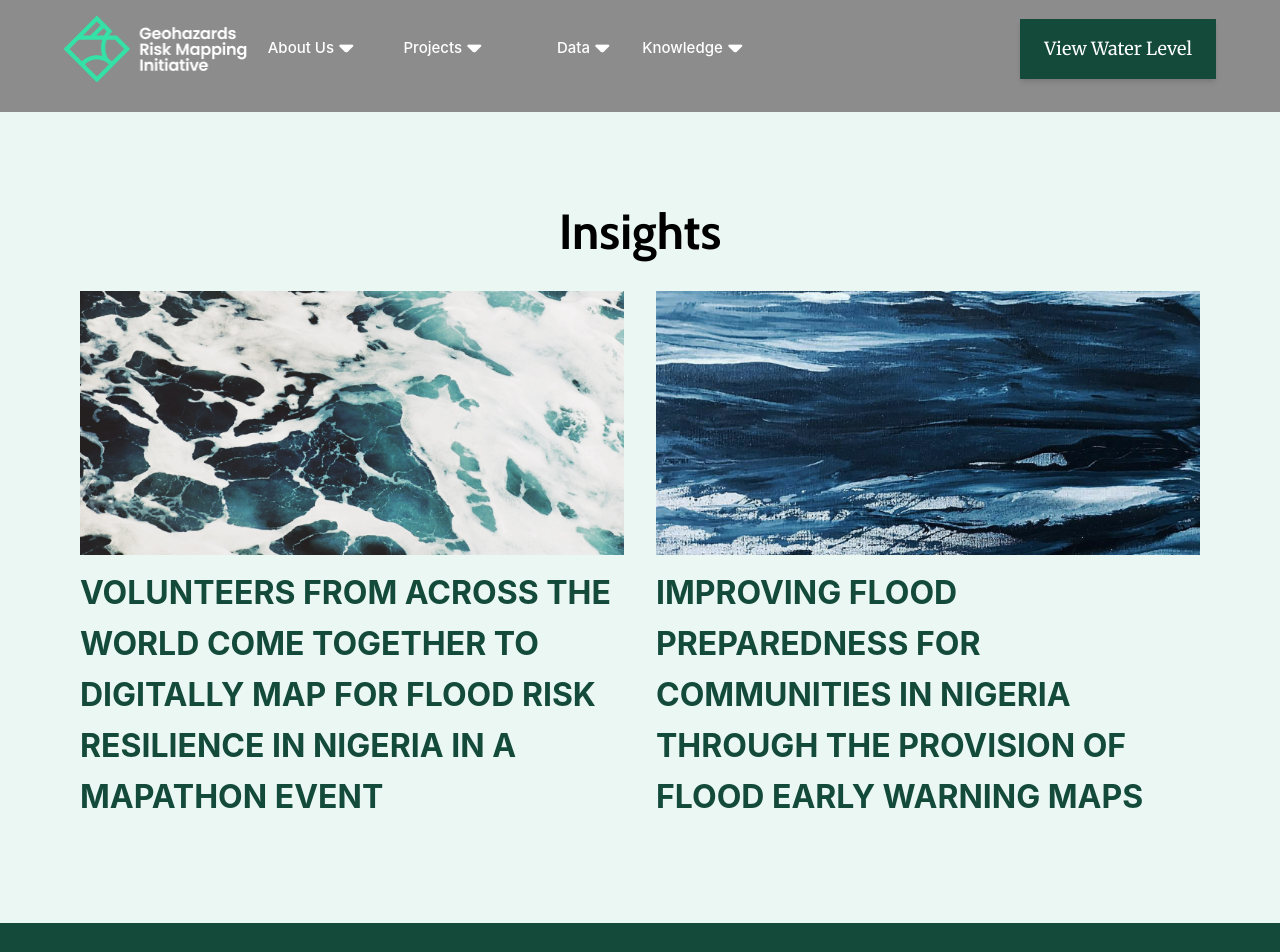
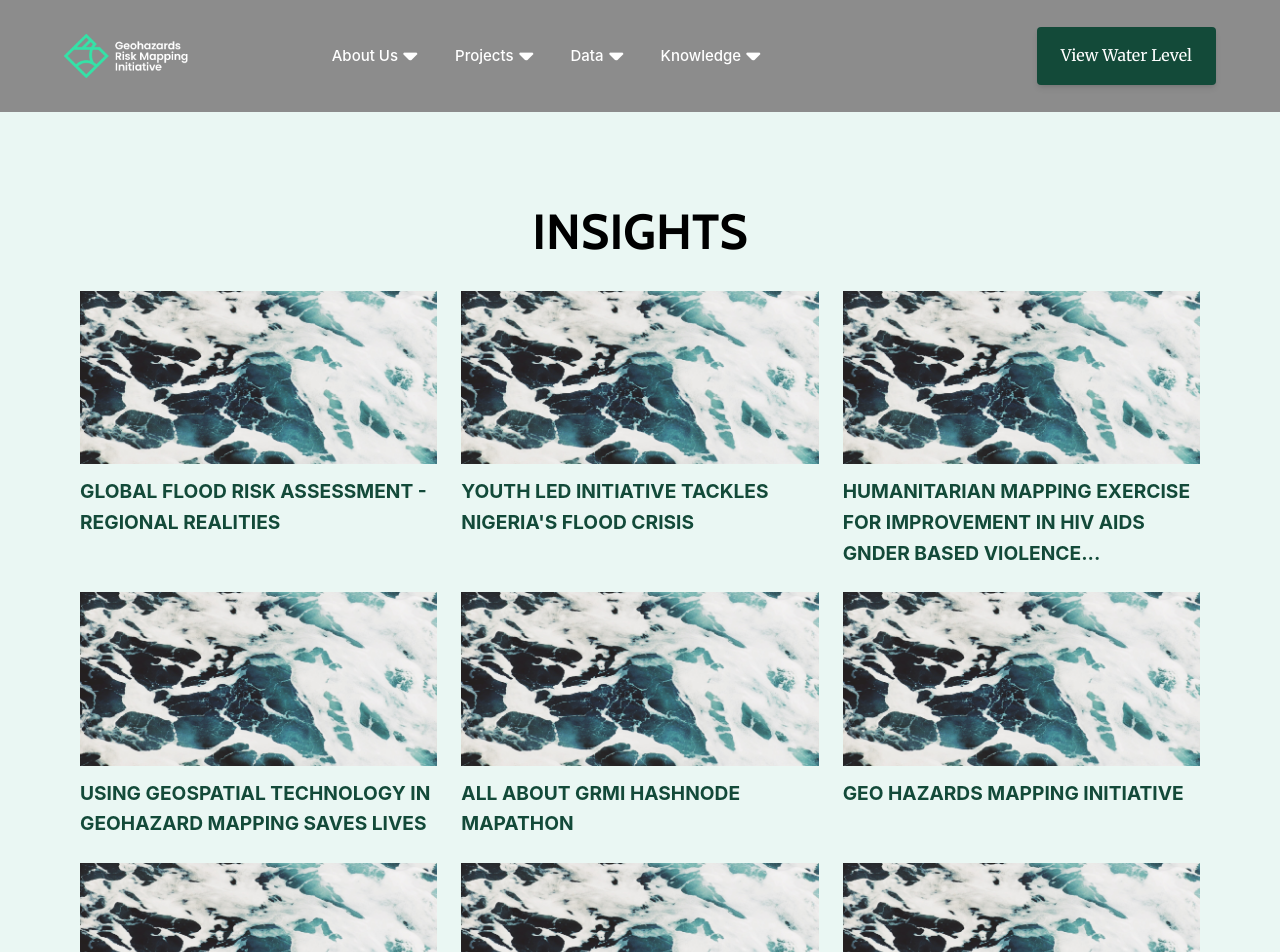
Before and after one commit to georiskmap/official-website, a Vue app: page /insights in a window 1280 px wide. Shown: the top 952 px of the page. Built offline with nearby package versions, Linux system fonts and the light colour scheme.

Commit message:
Insight Fix

```diff
--- /dev/null
+++ b/src/assets/styles/global.css
@@ -0,0 +1,5 @@
+*, ::after, ::before {
+    margin: 0;
+    padding: 0;
+    box-sizing: border-box;
+}
--- a/src/components/Dropdowns/Drop.vue
+++ b/src/components/Dropdowns/Drop.vue
@@ -6,14 +6,10 @@ const props = defineProps({
   model: Object
 })
 
-
-
-
-
 </script>
 
 <template>
-    <div class=" text-right w-32">
+    <div class="">
       <Menu as="div" class="relative inline-block text-left">
         <div>
           <MenuButton
@@ -22,13 +18,13 @@ const props = defineProps({
           >
           <div
           :class="[
-              open ? 'inline-flex hover:text-primary500 w-full justify-center rounded-md   px-4 py-2 text-md font-medium text-primary500 hover:bg-opacity-30 focus:outline-none focus-visible:ring-2 focus-visible:ring-white focus-visible:ring-opacity-75' : 'inline-flex w-full justify-center rounded-md   px-4 py-2 text-md font-medium text-white hover:text-primary500 hover:bg-opacity-30 focus:outline-none focus-visible:ring-2 focus-visible:ring-white focus-visible:ring-opacity-75'
+              open ? 'inline-flex hover:text-primary500 w-full justify-center rounded-md   px-4 py-2 text-md font-medium text-primary500 hover:bg-opacity-30 focus:outline-none focus-visible:ring-2 focus-visible:ring-white focus-visible:ring-opacity-75 transition' : 'inline-flex w-full justify-center rounded-md   px-4 py-2 text-md font-medium text-white hover:text-primary500 hover:bg-opacity-30 focus:outline-none focus-visible:ring-2 focus-visible:ring-white focus-visible:ring-opacity-75 transition'
             ]"
           >
           {{ props.model.name }}
 
            <img src="../../assets/icons/arrow-down.png" :class="[
-            open ? 'img-fluid bi-arrow-down arrow-default rotate-180' : 'img-fluid bi-arrow-down arrow-default'
+            open ? 'img-fluid bi-arrow-down arrow-default rotate-180 transition' : 'img-fluid bi-arrow-down arrow-default transition'
            ]"
                alt="Responsive image">
 
@@ -46,7 +42,7 @@ const props = defineProps({
         >
           <MenuItems
 
-            class="absolute merri right-0 mt-2 w-fit origin-top-right divide-y divide-gray-100 rounded-md bg-white shadow-lg ring-1 ring-black ring-opacity-5 focus:outline-none"
+            class="absolute  merri right-0 mt-2 w-56 p-4 min-w-56 origin-top-right divide-y divide-gray-100 rounded-md bg-white shadow-lg ring-1 ring-black ring-opacity-5 focus:outline-none z-[999]"
           >
           <div v-for="link in props.model.links" :key="link.id" class="px-1 py-1">
 
@@ -56,8 +52,8 @@ const props = defineProps({
 
                <button
                  :class="[
-                   active ? 'text-[1rem] w-fit hover:text-black opacity-100 font-normal text-primary500' : 'hover:text-black opacity-80 font-normal text-primary500 text-[1rem]',
-                   'group flex w-fit text-[12px] items-center rounded-md px-2 py-2 text-start',
+                   active ? 'text-[1rem] w-fit hover:text-black opacity-100 font-normal text-primary500' : 'hover:text-black opacity-80 font-normal text-primary500 text-[1rem] transition',
+                   'group flex w-fit text-[12px] items-center rounded-md px-2 py-2 text-start transition',
                  ]"
                >
 
--- a/src/components/Hero.vue
+++ b/src/components/Hero.vue
@@ -16,9 +16,9 @@
               generating applications, and <br />
               dissemination of Geohazard maps using advanced Geospatial Technology</p>
             <div class="flex gap-4 flex-col md:flex-row">
-            <button class="px-10 py-4 text-lg bg-brandgreen">View Water Level</button>
+            <button class="px-10 py-4 text-lg bg-brandgreen transition rounded-[0.5rem]">View Water Level</button>
           <router-link to="/dashboard">
-            <button class="px-10 py-4 text-lg border-[#EAF7F3] border bg-none">View Dashboard</button>
+            <button class="px-10 py-4 text-lg border-[#EAF7F3] border bg-none transition rounded-[0.5rem]">View Dashboard</button>
           </router-link>
 
 
--- a/src/components/MobileNav.vue
+++ b/src/components/MobileNav.vue
@@ -1,7 +1,9 @@
 <template>
-    <nav class="flex flex-col merri w-fit text-[13px] rounded-md items-center justify-between">
+    <nav class="flex flex-col merri w-fit border border-[red] text-[13px] rounded-md items-center justify-between">
+        <div id="overlay" class="fixed top-0 backdrop-blur-sm bg-[rgba(0,0,0,0.5)] w-screen h-full">
+        </div>
         <ul
-            class="flex flex-col z-50 absolute  top-[10.5%] right-1 bottom-0 w-fit space-y-4 bg-brandgreen text-black p-4 lg:hidden">
+            class="flex flex-col z-50 fixed h-screen  top-0 right-0 bottom-0 w-[600px] max-w-[90%] space-y-4 bg-brandgreen text-black p-4 lg:hidden pt-20">
             <li v-for="navlink in NavData" :key="navlink.name">
                 <div>
                     <h3 class="text-primary500 font-bold ">
--- a/src/components/Navbar.vue
+++ b/src/components/Navbar.vue
@@ -9,25 +9,25 @@ const showMenu = ref(false);
 
 <template>
   <nav class=" lg:h-28 bg-brandgray/50 text-white">
-<div class="flex mx-auto w-[95%] md:w-[90%] items-center justify-between py-4 ">
+<div class="flex mx-auto w-[95%] md:w-[90%] tab2:w-[95%] items-center justify-between py-4 h-full">
 
-<div class="flex   ">
+<div class="flex gap-32">
   <router-link to="/">
       <img src='../assets/icons/GRMI_logo.png' alt="Responsive image" width="183" style="color: green;">
 
     </router-link>
-    <div v-for="link in NavData" :key="link.id" class="lg:flex justify-between items-center hidden">
-      <Drop :model="link" />
+    <div class=" w-full flex items-center">
+      <div v-for="link in NavData" :key="link.id" class="lg:flex justify-between items-center hidden">
+        <Drop :model="link" />
+      </div>
     </div>
 </div>
-<div @click="showMenu = !showMenu" class="flex hover:border-2  border-blue-900 rounded-lg lg:hidden cursor-pointer">
+<div @click="showMenu = !showMenu" class="flex hover:scale-105 rounded-lg lg:hidden cursor-pointer transition z-[9999]">
   <img class="h-12 w-12 " src="../assets/icons/menu.svg" alt="burger">
 </div>
 
-<div class="lg:flex hidden">
-      <button class="px-6 py-4 text-lg bg-brandgreen text-white hover:text-brandgreen hover:bg-white hover:outline-2 shadow-md  merri">View Water Level</button>
-
-
+    <div class="lg:flex hidden transition">
+      <button class=" transition px-6 py-4 text-[1rem] bg-brandgreen text-white hover:text-brandgreen hover:bg-white hover:outline-2 shadow-md  merri rounded-[0.25rem]">View Water Level</button>
     </div>
 </div>
 
--- a/src/main.js
+++ b/src/main.js
@@ -3,6 +3,7 @@ import { createPinia } from 'pinia'
 import './style.css'
 import App from './App.vue'
 import router from './router'
+import './assets/styles/global.css'
 
 // import './assets/main.css'
 // import "bootstrap/dist/css/bootstrap.css";
--- a/src/pages/AboutUs.vue
+++ b/src/pages/AboutUs.vue
@@ -14,7 +14,7 @@ import "../assets/styles/App.scss"
         <div class="row">
           <div class="hero-container w-100">
             <div class="hero-text  text-center  w-100">
-              <div class="C61 white text-[3.8125rem] cabin">About GRMI</div>
+              <div class="white text-[3.8125rem]">About GRMI</div>
             </div>
             <div>
               <CustomButton btn-text="Click me" type="success" size="lg" />
@@ -28,8 +28,8 @@ import "../assets/styles/App.scss"
     </div>
 
 
-    <div class="section section-lg pt-0">
-      <div class=" mt-n8 mt-lg-n13 z-2">
+    <div class="section section-lg pt-0 relative md:w-[80%] w-[95%] mx-auto mt-[-20rem]">
+      <div class=" mt-n8 mt-lg-n13">
         <div class="row justify-content-center">
           <div class="">
             <div class="border-light p-12 lg:p-20 " style="background-color: #FFFFFF;">
@@ -38,7 +38,7 @@ import "../assets/styles/App.scss"
               </div>
               <div class="card-body">
                 <div class="">
-                  <div class="flex mt-5 lg:flex-row flex-col  justify-between gap-8 ">
+                  <div class=" grid lg:grid-cols-temp grid-cols-1 mt-5 justify-between gap-8 ">
                     <div class="text-justify flex space-y-4 flex-col leading-12 text-container">
                     <p class="leading-[1.5rem]">
                       In harmonious progression with the principles of Sustainable Development Goals 11 (Sustainable Cities and Communities) and 13 (Climate Action), we are embarking on a pioneering endeavor that aligns with the core objectives of the Sendai Framework for Disaster Risk Reduction. Our goal is to amplify the availability and accessibility of multi-hazard early warning systems, alongside comprehensive disaster risk information and assessments by the year 2030.
@@ -60,8 +60,8 @@ import "../assets/styles/App.scss"
                       ● Ensuring these early warning signal maps are accessible to the broader public, forming a nexus of information that benefits emergency institutions and stakeholders alike, fostering a community united in resilience and preparedness.
                     </p>
                   </div>
-                  <div class="col-12 col-md-6 text-center" >
-                    <iframe class="w-[200px] h-[200px] md:w-[350px] md:h-[380px] lg:w-[450px] lg:h-[480px]"
+                  <div class=" text-center" >
+                    <iframe class="w-full h-[200px] md:w-full md:h-[380px] lg:w-full lg:h-[700px]"
                       src="https://www.youtube.com/embed/sAx462Sc004?si=uClXD1ueAA_bv1tz&amp;start=1"
                       title="YouTube video player" frameborder="0"
                       allow="accelerometer; autoplay; clipboard-write; encrypted-media; gyroscope; picture-in-picture; web-share"
@@ -99,15 +99,15 @@ import "../assets/styles/App.scss"
 .hero-container {
   height: 100vh;
   display: flex;
-  justify-content: center;
+  /* justify-content: center; */
   align-items: center;
   flex-direction: column;
   text-align: center;
 }
 
 .hero-text {
-
   color: white;
+  margin-top: 6rem;
 }
 
 .who-are-we-bg-container {
@@ -125,19 +125,21 @@ import "../assets/styles/App.scss"
 
 
 .images-container .item {
-  width: 25%;
+  width: auto;
   height: auto;
   padding-top: 54px;
   display: inline-block;
   background-size: cover;
   background-position: center;
+  border-radius: 0.5rem;
 }
 
 .images-container {
-  display: flex;
+  display: grid;
+  grid-template-columns: repeat(auto-fit, minmax(200px, 1fr));
   justify-content: center;
   flex-wrap: wrap;
-
+  gap: 0.5rem;
   resize: both;
   overflow: auto;
 }
@@ -159,11 +161,6 @@ import "../assets/styles/App.scss"
 
 @media (min-width: 992px) {
 
-  .mt-lg-n13,
-  .my-lg-n13 {
-    margin-top: -26rem !important;
-  }
-
   .text-container {
     padding: 0 12px;
   }
@@ -173,14 +170,10 @@ import "../assets/styles/App.scss"
   .container {
     max-width: 1488px;
   }
-
-  .section {
-    margin: 0 120px;
-  }
 }
 
 
-@media (max-width: 1000px) {
+@media (max-width: 600px) {
   .banner {
     padding-left: 60px;
     margin: 0;
--- a/src/pages/Insights.vue
+++ b/src/pages/Insights.vue
@@ -3,6 +3,102 @@ import Navbar from '../components/Navbar.vue'
 import Footer from '../components/Footer.vue'
 // import Card from '../components/Cards/Card.vue'
 import "../assets/styles/App.scss"
+
+function wordsLen(str) {
+    const array = str.trim().split(/\s+/);
+    return array.length;
+}
+
+function truncate(str, no_words) {
+    wordsLen(str)
+    let lengtofWord = wordsLen(str)
+    if (lengtofWord > 12){
+        return str.split(" ").splice(0,no_words).join(" ") + `...`;
+    } else {
+        return str
+    }
+}
+
+const insights = [
+    {
+        link: 'https://water.leeds.ac.uk/news/waterleeds-seminar-global-flood-risk-assessment-regional-realities/',
+        title: 'Global Flood Risk Assessment - Regional Realities',
+        formatTitle: truncate(`Global Flood Risk Assessment - Regional Realities`,11),
+        src: '',
+        id: 1
+    },
+    {
+        link: 'https://www.fairplanet.org/story/youth-led-initiative-tackles-nigerias-flood-crisis/',
+        title: `youth led initiative tackles nigeria's flood crisis`,
+        formatTitle: truncate(`youth led initiative tackles nigeria's flood crisis`,11),
+        src: '',
+        id: 2
+    },
+    {
+        link: 'https://precisegis.com.ng/humanitarian-mapping-exercise-for-improvement-in-hiv-aids-gender-based-violence-gbv-projects-in-nigeria',
+        title: `humanitarian mapping exercise for improvement in hiv aids gnder based violence projects in nigeria`,
+        formatTitle: truncate(`humanitarian mapping exercise for improvement in hiv aids gnder based violence projects in nigeria`,11),
+        src: '',
+        id: 3
+    },
+    {
+        link: 'https://geospatiallypodcast.wordpress.com/2021/04/01/using-geospatial-technology-in-geohazard-mapping-saves-lives/',
+        title: `using geospatial technology in geohazard mapping saves lives`,
+        formatTitle: truncate(`using geospatial technology in geohazard mapping saves lives`,11),
+        src: '',
+        id: 4
+    },
+    {
+        link: 'https://grmi.hashnode.dev/mapathon',
+        title: `All about GRMI hashnode mapathon`,
+        formatTitle: truncate(`All about GRMI hashnode mapathon`,11),
+        src: '',
+        id: 5
+    },
+    {
+        link: 'https://tasks.hotosm.org/organisations/geohazards-risk-mapping-initiative',
+        title: `GEO Hazards Mapping Initiative`,
+        formatTitle: truncate(`GEO Hazards Mapping Initiative`,11),
+        src: '',
+        id: 6
+    },
+    {
+        link: 'https://storymaps.arcgis.com/stories/39d5b1d1e2114b74aebdf8fe73ecb993',
+        title: `Strengthening Community Resilience through Collaborative Geo-Hazard Risk Mapping in Jos North, Nigeria`,
+        formatTitle: truncate(`Strengthening Community Resilience through Collaborative Geo-Hazard Risk Mapping in Jos North, Nigeria`,11),
+        src: '',
+        id: 7
+    },
+    {
+        link: 'https://www.icirnigeria.org/study-in-ibeju-lekki-32685-primary-school-pupils-are-at-risk-of-flooding/',
+        title: `Study: In Ibeju-Lekki, 32,685 primary school pupils are at risk of flooding`,
+        formatTitle: truncate(`Study: In Ibeju-Lekki, 32,685 primary school pupils are at risk of flooding`,11),
+        src: '',
+        id: 8
+    },
+    {
+        link: 'https://www.preventionweb.net/news/gp2022-ignite-stage-improving-flood-preparedness-communities-nigeria-through-provision-flood',
+        title: `GP2022 Ignite Stage: Improving flood preparedness for communities in Nigeria through the provision of flood early warning maps`,
+        formatTitle: truncate(`GP2022 Ignite Stage: Improving flood preparedness for communities in Nigeria through the provision of flood early warning maps`,11),
+        src: '',
+        id: 9
+    },
+    {
+        link: 'https://sambusgeospatial.com/wp-content/uploads/2023/11/Sambus-Newsletter-8th-Edition-3.pdf',
+        title: `sambus news letter`,
+        formatTitle: truncate(`sambus news letter`,11),
+        src: '',
+        id: 10
+    },
+    {
+        link: 'https://www.esri.com/en-us/lg/industry/natural-resources/stories/harnessing-geospatial-technology-to-support-early-flood-warning-in-nigeria',
+        title: `Harnessing Geospatial Technology to Support Early Flood Warning in Nigeria`,
+        formatTitle: truncate(`Harnessing Geospatial Technology to Support Early Flood Warning in Nigeria`,11),
+        src: '',
+        id: 11
+    },
+
+]
 
 </script>
 
@@ -11,36 +107,22 @@ import "../assets/styles/App.scss"
     <div class="py-8 px-8 lg:py-20 lg:px-20" style="background-color: #EAF7F3;min-height: 100vh;">
         <div>
             <div class="row text-center mb-5">
-                <div class="text-[2.8rem] md:text-[3.08rem] font-extrabold cabin ">
+                <div class="text-[2.8rem] md:text-[3.08rem] font-extrabold cabin uppercase">
                    Insights
                 </div>
             </div>
 
             <div class="">
-                <div class="grid grid-cols-1 lg:grid-cols-2 gap-8">
-                    <div class="col-lg-6 col-md-12 col-sm-6 mb-5">
-                        <!-- <div class="our-team"> -->
-                        <div class="pic hover:scale-105 duration-500">
-                            <img src='../assets/icons/newsAndMedia1.png' class="img-fluid" alt="Responsive image">
-                        </div>
-                        <div class="C31 mt-3 uppercase text-[#134A39] text-[1.6rem] lg:text-[2rem] font-bold">
-                            Volunteers from across the world come together to digitally map for Flood Risk Resilience in
-                            Nigeria
-                            in a Mapathon Event
-                        </div>
-                        <!-- </div> -->
-                    </div>
-                    <div class="col-lg-6 col-md-12 col-sm-6">
-                        <!-- <div class="our-team"> -->
-                        <div class="pic hover:scale-105 duration-500">
-                            <img src='../assets/icons/newsAndMedia2.png' class="img-fluid" alt="Responsive image">
-                        </div>
-                        <div class="C31 mt-3 uppercase text-[#134A39] max-w-[800px] text-[1.6rem] lg:text-[2rem] font-bold">
-                            IMPROVING FLOOD PREPAREDNESS FOR COMMUNITIES IN NIGERIA THROUGH THE PROVISION OF FLOOD EARLY
-                            WARNING
-                            MAPS
-                        </div>
-                        <!-- </div> -->
+                <div class="">
+                    <div class="grid grid-cols-temp2 gap-6">
+                        <a :href="card.link" v-for="card in insights" :key="card.id">
+                            <div class="pic hover:scale-105 duration-500">
+                                <img src='../assets/icons/newsAndMedia1.png' class="img-fluid" alt="Responsive image">
+                            </div>
+                            <div class="C31 mt-3 uppercase text-[#134A39] text-[1rem] lg:text-[1.2rem] font-bold">
+                                 {{ card.formatTitle }}
+                            </div>
+                        </a>
                     </div>
                 </div>
             </div>
```
Also changed, not shown: src/pages/Dashboard.vue (+4 -4 lines), src/pages/Projects/CompletedProjects.vue (+4 -6 lines), src/utils/NavConstants.js (+21 -21 lines), tailwind.config.js (+10 -0 lines).
